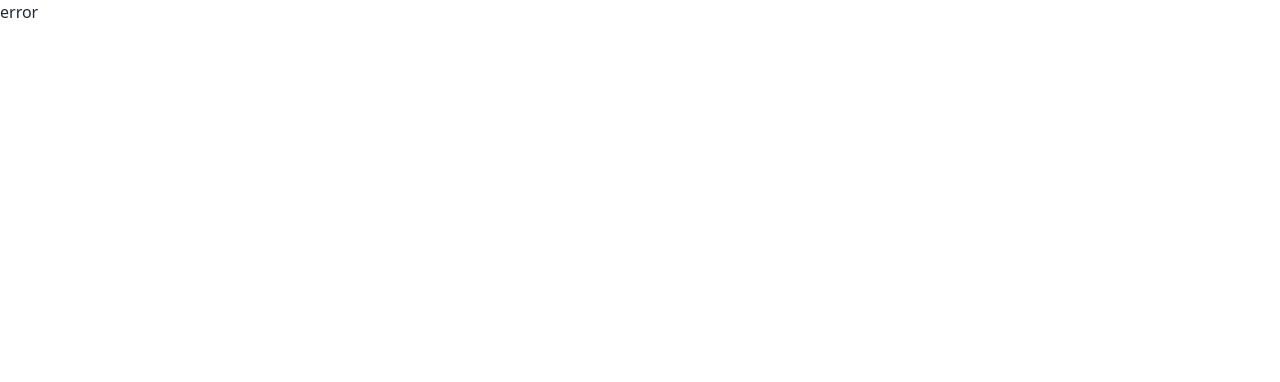
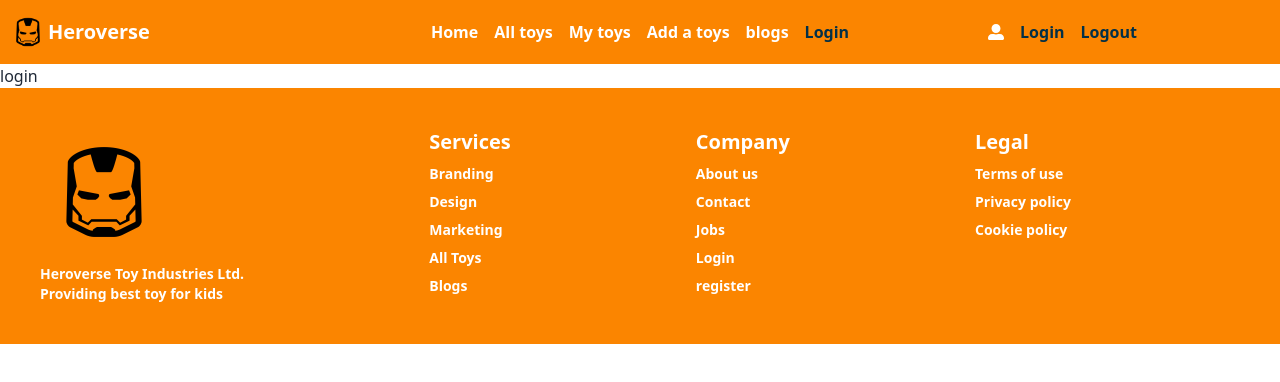
Before and after one commit to NS-Sheam/heroverse-client-side, a React (Vite) app: page /login in a window 1280 px wide. Before the commit this address had no page. Shown: the top 382 px of the page. Built offline with nearby package versions, Linux system fonts and the light colour scheme.

Commit message:
footer section done

```diff
--- /dev/null
+++ b/src/pages/login/Login/Login.jsx
@@ -0,0 +1,10 @@
+
+const Login = () => {
+    return (
+        <div>
+            login
+        </div>
+    );
+};
+
+export default Login;
--- /dev/null
+++ b/src/pages/login/Register/Register.jsx
@@ -0,0 +1,10 @@
+
+const Register = () => {
+    return (
+        <div>
+            regbister
+        </div>
+    );
+};
+
+export default Register;
--- a/src/pages/shared/Footer/Footer.jsx
+++ b/src/pages/shared/Footer/Footer.jsx
@@ -9,7 +9,7 @@ const Footer = () => {
                 <p>Heroverse Toy Industries Ltd.<br />Providing best toy for kids</p>
             </div>
             <div>
-                <span className="footer-title">Services</span>
+                <span className="text-white text-xl">Services</span>
                 <Link to="/" className="link link-hover">Branding</Link>
                 <Link to="/" className="link link-hover">Design</Link>
                 <Link to="/" className="link link-hover">Marketing</Link>
@@ -17,7 +17,7 @@ const Footer = () => {
                 <Link to="/" className="link link-hover">Blogs</Link>
             </div>
             <div>
-                <span className="footer-title">Company</span>
+                <span className="text-white text-xl">Company</span>
                 <Link to="/" className="link link-hover">About us</Link>
                 <Link to="/" className="link link-hover">Contact</Link>
                 <Link to="/" className="link link-hover">Jobs</Link>
@@ -25,7 +25,7 @@ const Footer = () => {
                 <Link to="/" className="link link-hover">register</Link>
             </div>
             <div>
-                <span className="footer-title">Legal</span>
+                <span className="text-white text-xl">Legal</span>
                 <Link to="/" className="link link-hover">Terms of use</Link>
                 <Link to="/" className="link link-hover">Privacy policy</Link>
                 <Link to="/" className="link link-hover">Cookie policy</Link>
--- /dev/null
+++ b/src/providers/AuthProviders.jsx
@@ -0,0 +1,11 @@
+
+
+const AuthProviders = () => {
+    return (
+        <div>
+
+        </div>
+    );
+};
+
+export default AuthProviders;
```
Also changed, not shown: src/routes/Routes.jsx (+10 -0 lines).
